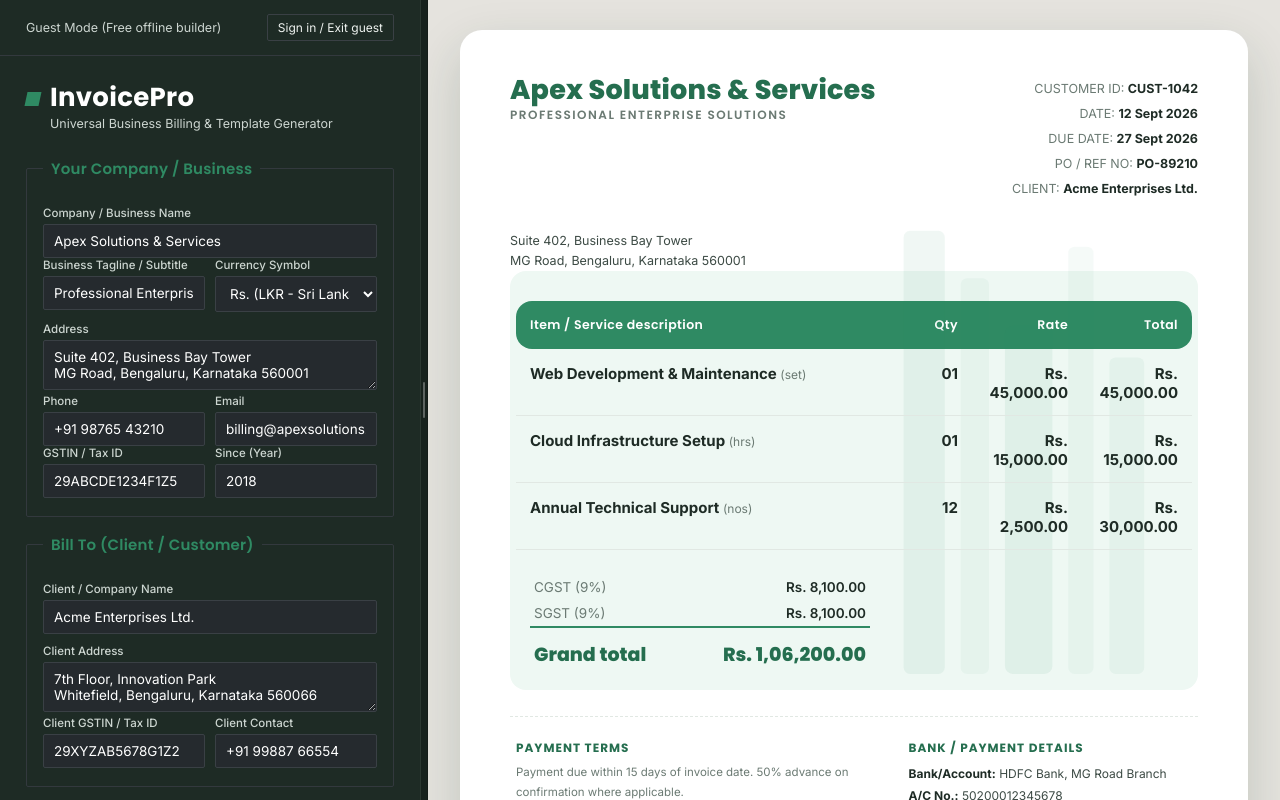
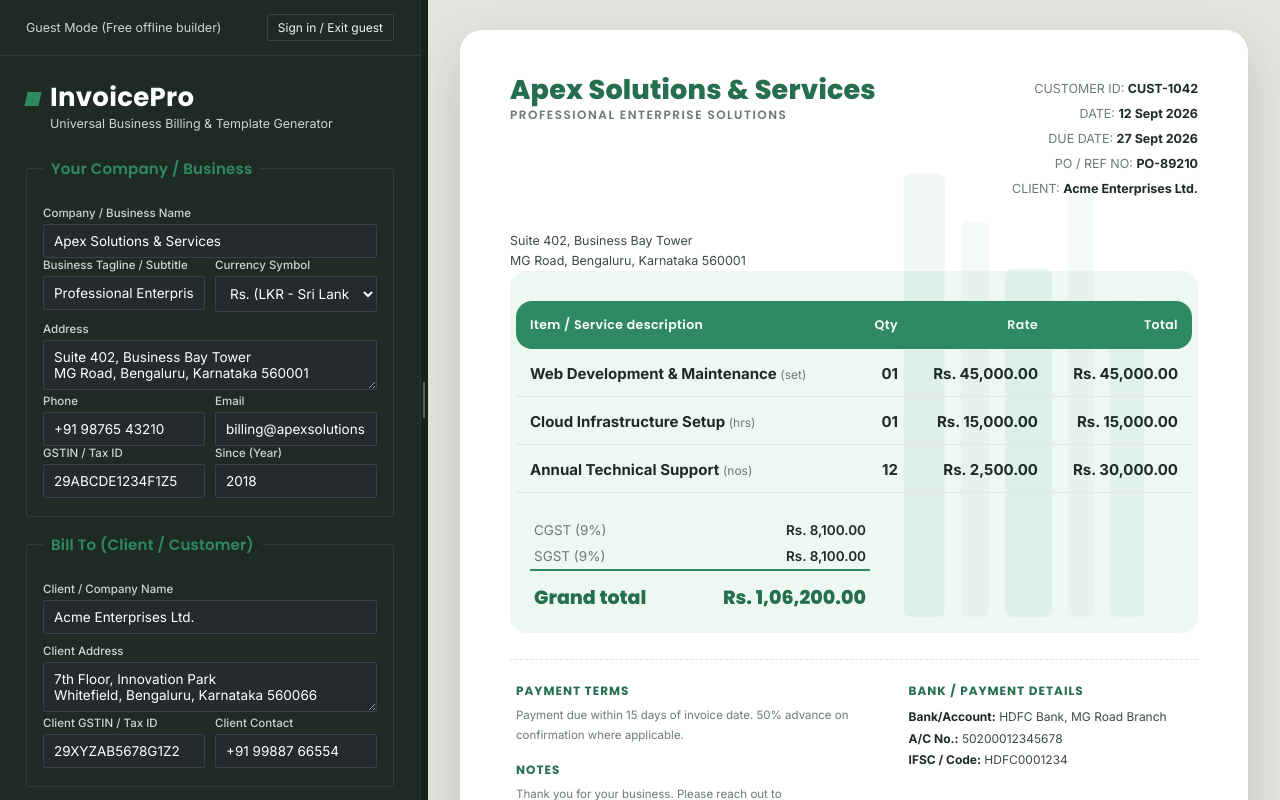
Before and after one commit to ArkamVentures/InvoicePro, a React (Vite) app: page / in a window 1280 px wide. Both pictures are taken after a click on the button "⚡ Continue as Guest (No Login Required)". Built offline with nearby package versions, Linux system fonts and the light colour scheme; no server answers.

Commit message:
fix: widen rate & total columns and enforce white-space nowrap to keep currency amounts on a single line

```diff
--- a/src/components/InvoicePreview.jsx
+++ b/src/components/InvoicePreview.jsx
@@ -46,9 +46,9 @@ export default function InvoicePreview({
                 <thead>
                   <tr>
                     <th>{invoice.lblItemDesc || "Item / Service description"}</th>
-                    <th className="num" style={{ width: 70 }}>{invoice.lblQty || "Qty"}</th>
-                    <th className="num" style={{ width: 110 }}>{invoice.lblRate || "Rate"}</th>
-                    <th className="num" style={{ width: 110 }}>{invoice.lblTotal || "Total"}</th>
+                    <th className="num" style={{ width: 60 }}>{invoice.lblQty || "Qty"}</th>
+                    <th className="num" style={{ width: 140 }}>{invoice.lblRate || "Rate"}</th>
+                    <th className="num" style={{ width: 140 }}>{invoice.lblTotal || "Total"}</th>
                   </tr>
                 </thead>
                 <tbody>
--- a/src/styles.css
+++ b/src/styles.css
@@ -162,7 +162,7 @@ table.items thead th:first-child{border-radius:16px 0 0 16px;}
 table.items thead th:last-child{border-radius:0 16px 16px 0;}
 table.items thead th.num{text-align:right;}
 table.items tbody td{padding:13px 14px;font-size:15px;border-bottom:1px solid var(--line);vertical-align:top;color:var(--graphite);position:relative;z-index:1;}
-table.items tbody td.num{text-align:right;font-weight:700;}
+table.items tbody td.num{text-align:right;font-weight:700;white-space:nowrap;}
 .desc-main{font-weight:700;color:var(--graphite);}
 
 .items-wrap{position:relative;background:var(--wash);border-radius:16px;padding:28px 6px 10px;}
```
